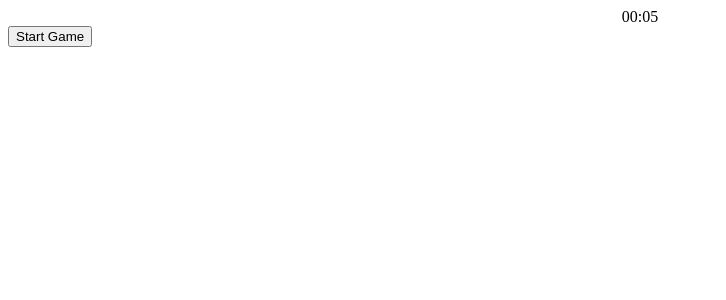
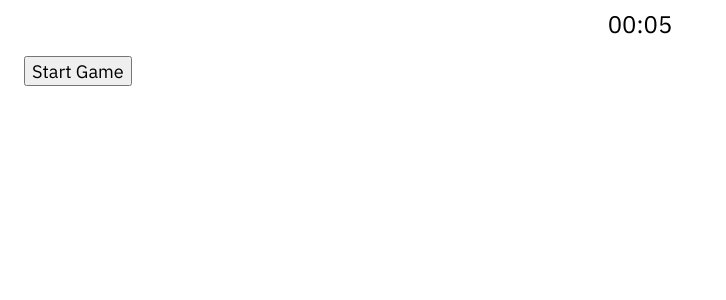
Before and after one commit to JoStrecker/icon_memory, a Nuxt app: page / in a window 1280 px wide. Shown: the top 300 px of the page, without its empty margins (0-726 px from the left). Built offline with nearby package versions, Linux system fonts and the light colour scheme.

Commit message:
- fix card clicking

```diff
--- a/components/GameField.vue
+++ b/components/GameField.vue
@@ -1,34 +1,19 @@
 <script setup lang="ts">
 import {type MemoryCard, MemoryCardType} from "~/composables/useMemoryCard";
-import type {Ref} from "vue";
 
-const props = defineProps<{ cards: MemoryCard[], interactive: boolean, currentStage: MemoryCardType }>()
-const emits = defineEmits(['onFinish'])
-
-const clickedCards: Ref<MemoryCard[]> = ref([])
-
-function onCardClick(card: MemoryCard) {
-  console.log(`Clicked Card: ${card.name}`)
-
-  if (clickedCards.value.includes(card)) {
-    clickedCards.value.splice(clickedCards.value.indexOf(card), 1)
-  } else {
-    clickedCards.value.push(card)
-  }
-
-  if (clickedCards.value.length === 5) {
-    console.log("Clicked 5 Cards")
-    emits('onFinish', clickedCards.value)
-
-    clickedCards.value = []
-  }
-}
+const props = defineProps<{
+  cards: MemoryCard[],
+  interactive: boolean,
+  currentStage: MemoryCardType,
+  clickedCards: MemoryCard[],
+}>()
+const emits = defineEmits(['onCardClick'])
 </script>
 
 <template>
   <div class="field">
     <div v-if="props.interactive" class="row">
-      <div v-for="card in props.cards" :key="card.cardId" @click="onCardClick(card)">
+      <div v-for="card in props.cards" :key="card.cardId" @click="emits('onCardClick', card)" style="cursor: pointer">
         <MemoryCard :cardType="currentStage" :card="card" :chosen="clickedCards.includes(card)"/>
       </div>
     </div>
--- a/pages/index.vue
+++ b/pages/index.vue
@@ -9,6 +9,7 @@ const memoryCardHook = useMemoryCard()
 const correctCards: Ref<MemoryCard[]> = ref([])
 const allCards: Ref<MemoryCard[]> = ref([])
 const field: Ref<MemoryCard[]> = ref([])
+const clickedCards: Ref<MemoryCard[]> = ref([])
 
 const currentStage: Ref<MemoryCardType> = ref(MemoryCardType.Text)
 const interactive: Ref<boolean> = ref(false)
@@ -25,7 +26,7 @@ function startCountdown(seconds: integer): void {
     const newTimeout = timeout - Date.now()
     countdown.value = Duration.fromMillis(newTimeout)
     if (newTimeout < 1) {
-      finishRound([])
+      finishRound()
     }
   }, 1000)
 }
@@ -82,12 +83,12 @@ function nextStage() {
   interactive.value = !interactive.value
 }
 
-function finishRound(cards: MemoryCard[]) {
+function finishRound() {
   stopCountdown()
 
   if (interactive.value) {
     console.log("--- Finish Round ---")
-    console.log(`Chosen Cards: ${cards.map(card => {
+    console.log(`Chosen Cards: ${clickedCards.value.map(card => {
       return card.name
     })}`)
     console.log(`Correct Cards: ${correctCards.value.map(card => {
@@ -95,14 +96,16 @@ function finishRound(cards: MemoryCard[]) {
     })}`)
 
     let counter = 0
-    for (let card in cards) {
-      if (correctCards.value.includes(cards[card])) {
+    for (let card in clickedCards.value) {
+      if (correctCards.value.includes(clickedCards.value[card])) {
         counter++
       }
     }
 
     scores.value.push(`${counter}/5`)
     console.log(`Roundscore: ${counter}/5`)
+
+    clickedCards.value = []
   }
 
   nextStage()
@@ -130,6 +133,7 @@ function resetGame() {
   correctCards.value = []
   allCards.value = []
   field.value = []
+  clickedCards.value = []
 
   currentStage.value = MemoryCardType.Text
   interactive.value = false
@@ -139,17 +143,37 @@ function resetGame() {
   finished.value = false
   interval.value = null
 }
+
+function onCardClick(card: MemoryCard) {
+  console.log(`Clicked Card: ${card.name}`)
+
+  if (clickedCards.value.includes(card)) {
+    clickedCards.value.splice(clickedCards.value.indexOf(card), 1)
+  } else {
+    clickedCards.value.push(card)
+  }
+
+  if (clickedCards.value.length === 5) {
+    finishRound()
+  }
+}
 </script>
 
 <template>
   <div class="row">
-    <span v-if="finished" v-for="score in scores">{{ score }}</span>
-    <span v-else>{{ countdown.toFormat('mm:ss') }}</span>
+    <span v-if="finished" v-for="score in scores" class="text">{{ score }}</span>
+    <span v-else class="text">{{ countdown.toFormat('mm:ss') }}</span>
   </div>
 
-  <div style="align-content: center">
-    <button v-if="!started" @click="startGame">Start Game</button>
-    <GameField v-else :cards="field" :interactive="interactive" :currentStage="currentStage" @onFinish="finishRound"/>
+  <div v-if="started" class="row">
+    <span v-if="interactive" class="headline3">Wähle die 5 korrekten Karten</span>
+    <span v-else class="headline3">Merke dir diese 5 Karten</span>
+  </div>
+
+  <div class="gameContainer">
+    <button v-if="!started" @click="startGame" class="text small">Start Game</button>
+    <GameField v-else :cards="field" :interactive="interactive" :currentStage="currentStage"
+               :clickedCards="clickedCards" @onCardClick="onCardClick"/>
   </div>
 </template>
 
@@ -162,4 +186,9 @@ function resetGame() {
   gap: 1rem;
   padding: 0 6rem;
 }
+
+.gameContainer {
+  align-content: center;
+  padding: 1rem;
+}
 </style>
```
